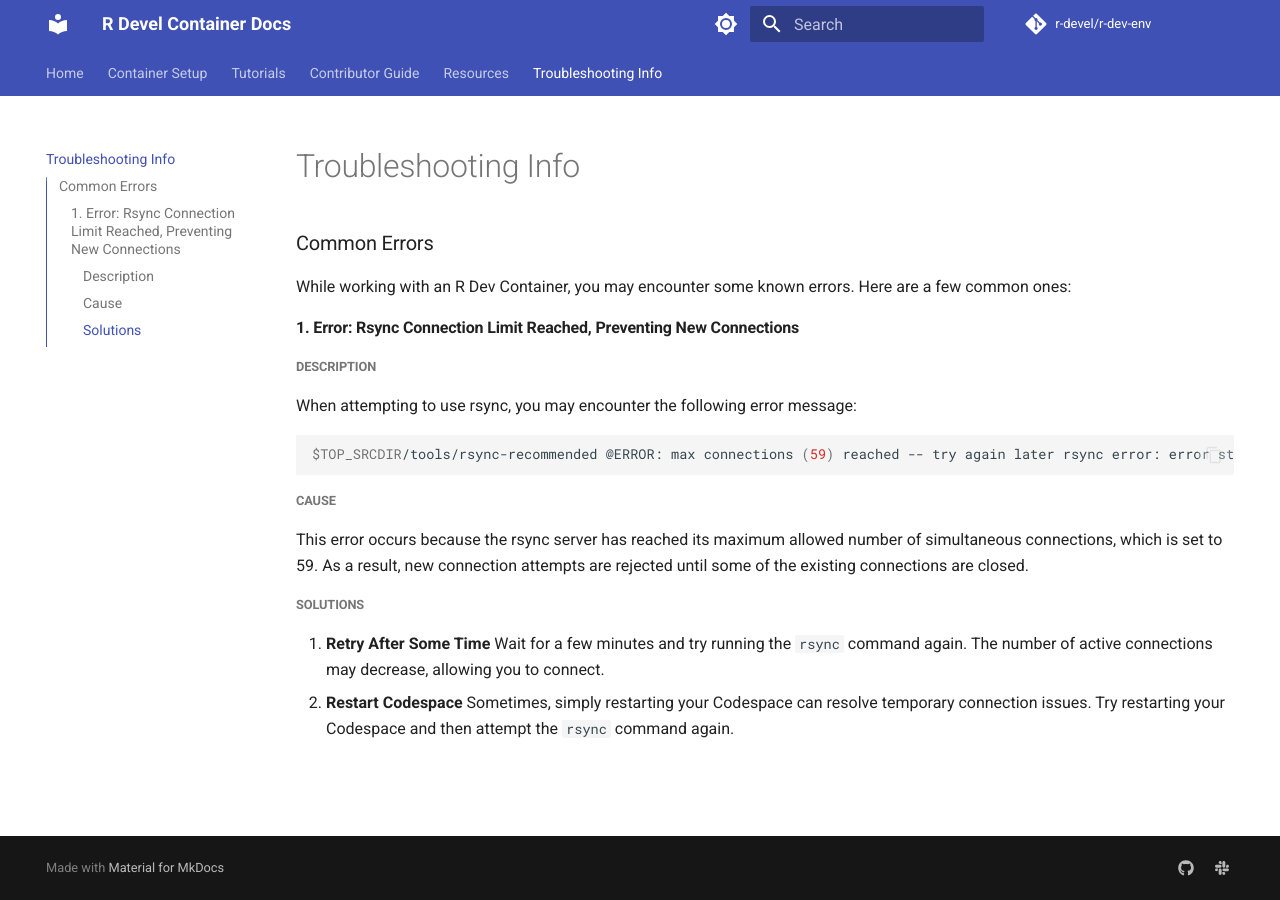
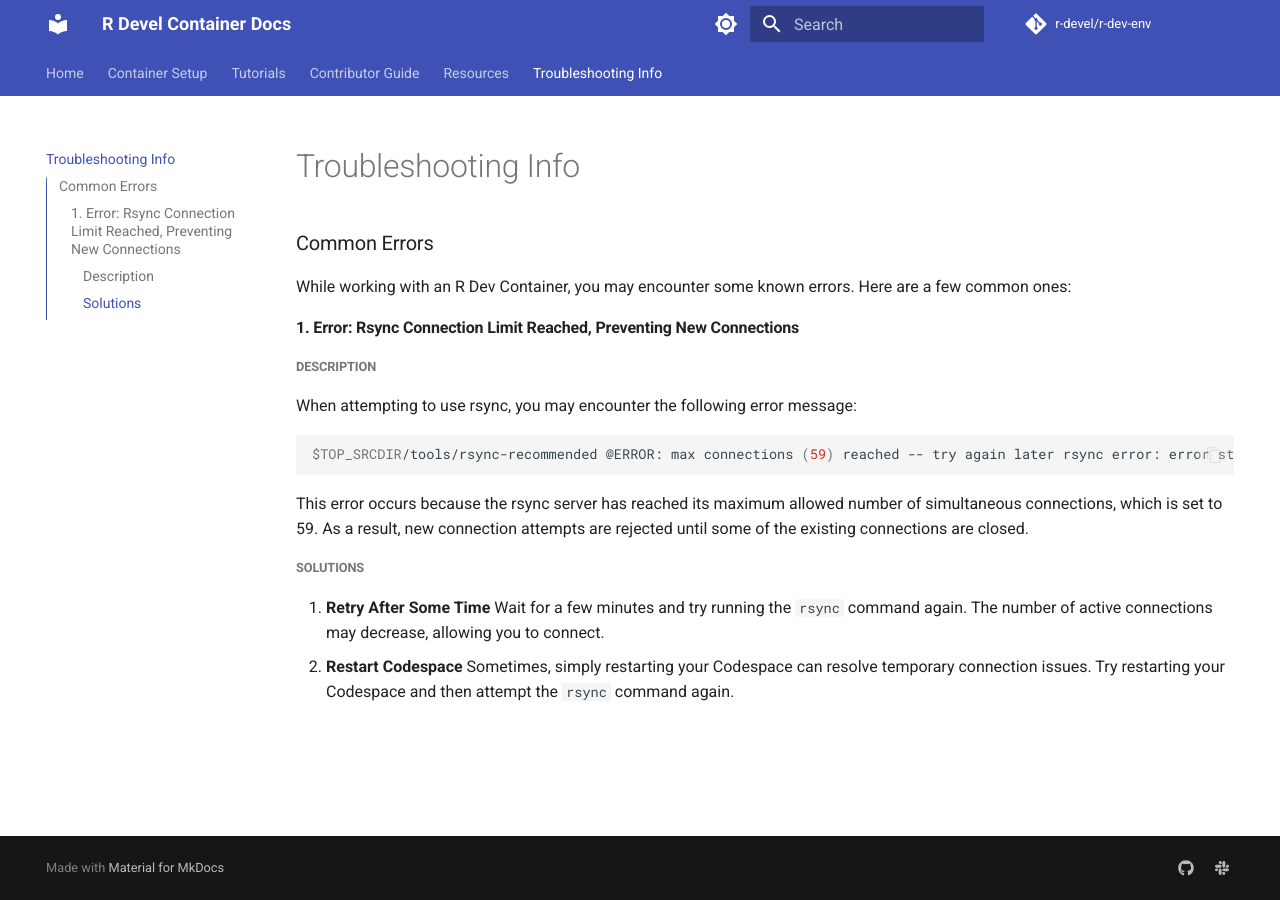
Before and after one commit to r-devel/r-dev-env, an MkDocs documentation site: the page built from docs/troubleshoot.md, in a window 1280 px wide. Built offline with MkDocs 1.6.1 and Material for MkDocs 9.7.7, drawn with Linux system fonts in a browser that asks for light colours; comment, search, counter and statistics services are not loaded.

Commit message:
[pre-commit.ci] Fixing issues with pre-commit

````diff
--- a/docs/troubleshoot.md
+++ b/docs/troubleshoot.md
@@ -14,8 +14,6 @@ $TOP_SRCDIR/tools/rsync-recommended @ERROR: max connections (59) reached -- try
 ```
 
 
-##### **Cause**
-
 This error occurs because the rsync server has reached its maximum allowed
 number of simultaneous connections, which is set to 59. As a result, new
 connection attempts are rejected until some of the existing connections are
````
